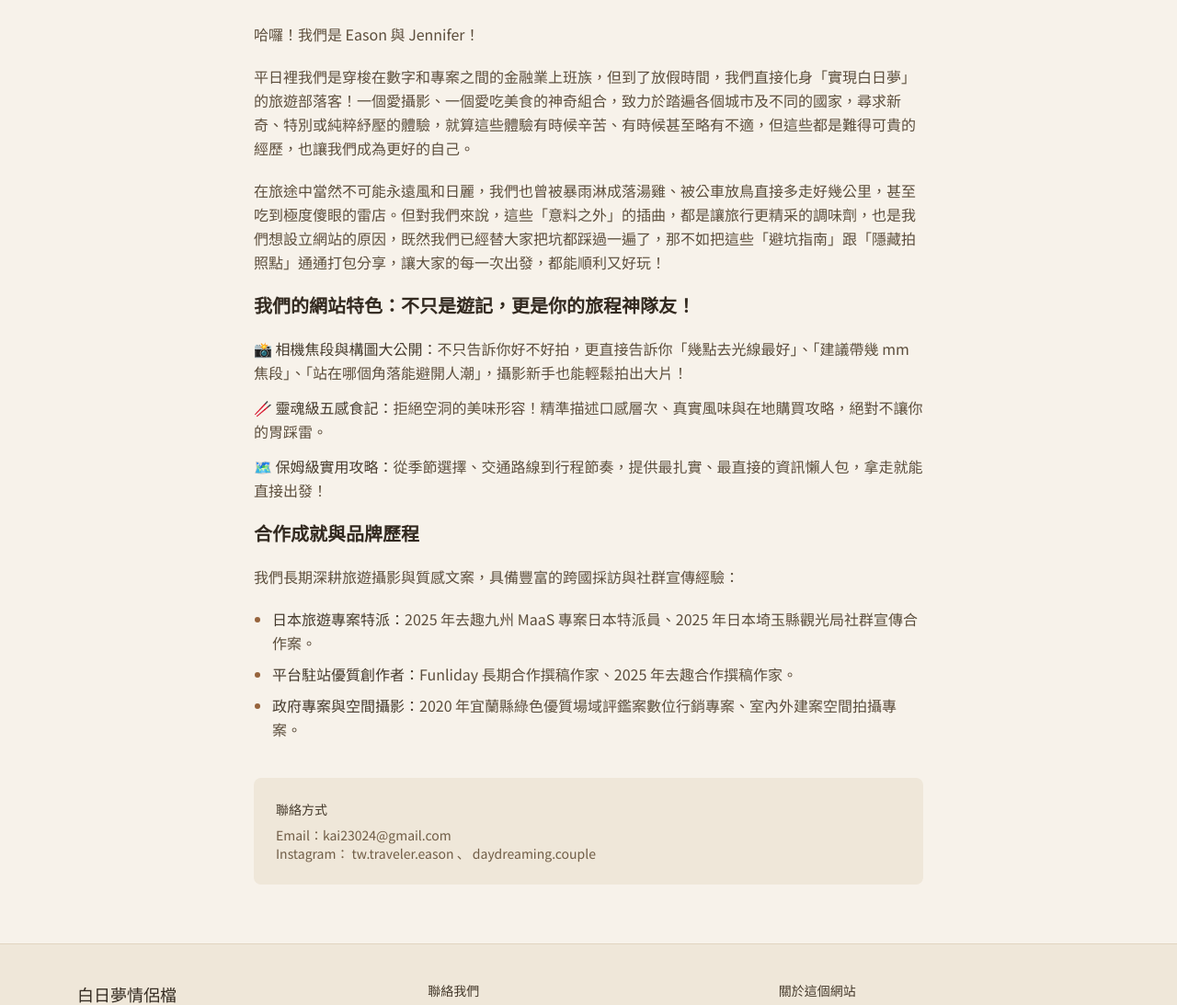
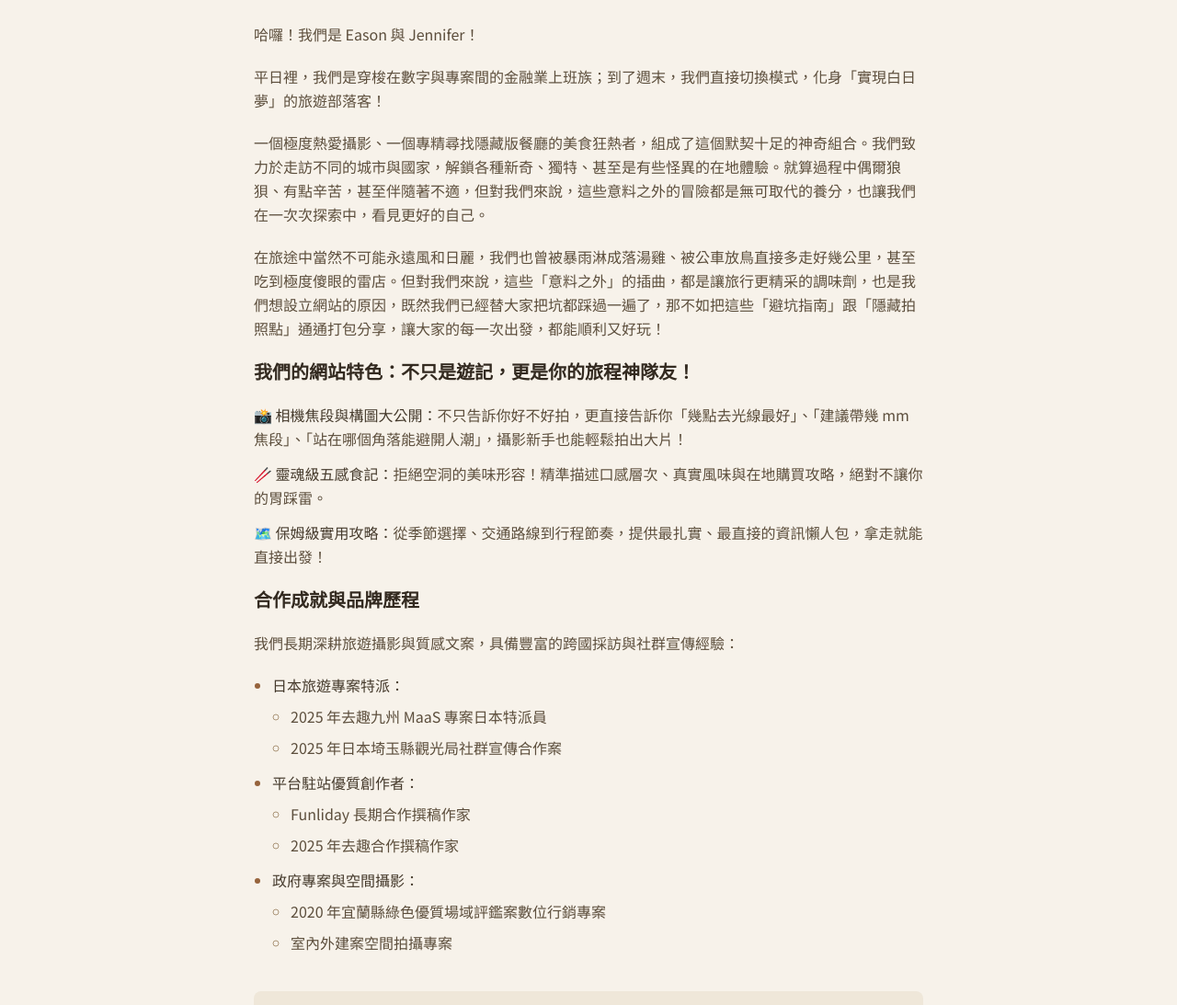
Before and after one commit to kai23024/daydreamingcouple, a Nuxt app: page /about in a window 1280 px wide. Shown: the part 823-1916 px from the top of the page at 92% size. Built offline with nearby package versions, Linux system fonts and the light colour scheme; a web font is replaced by a local one.

Commit message:
關於我們頁面內容更新：重寫自我介紹段落、合作成就改兩層清單
依最新 word 內容調整，合作成就與品牌歷程從單層條列改成分類大項+具體成就的兩層清單，閱讀更清楚。

```diff
--- a/app/pages/about.vue
+++ b/app/pages/about.vue
@@ -16,7 +16,10 @@ useHead({ title: '關於．我們US｜白日夢情侶檔' })
     <div class="mt-8 space-y-5 leading-relaxed text-morandi-700">
       <p>哈囉！我們是 Eason 與 Jennifer！</p>
       <p>
-        平日裡我們是穿梭在數字和專案之間的金融業上班族，但到了放假時間，我們直接化身「實現白日夢」的旅遊部落客！一個愛攝影、一個愛吃美食的神奇組合，致力於踏遍各個城市及不同的國家，尋求新奇、特別或純粹紓壓的體驗，就算這些體驗有時候辛苦、有時候甚至略有不適，但這些都是難得可貴的經歷，也讓我們成為更好的自己。
+        平日裡，我們是穿梭在數字與專案間的金融業上班族；到了週末，我們直接切換模式，化身「實現白日夢」的旅遊部落客！
+      </p>
+      <p>
+        一個極度熱愛攝影、一個專精尋找隱藏版餐廳的美食狂熱者，組成了這個默契十足的神奇組合。我們致力於走訪不同的城市與國家，解鎖各種新奇、獨特、甚至是有些怪異的在地體驗。就算過程中偶爾狼狽、有點辛苦，甚至伴隨著不適，但對我們來說，這些意料之外的冒險都是無可取代的養分，也讓我們在一次次探索中，看見更好的自己。
       </p>
       <p>
         在旅途中當然不可能永遠風和日麗，我們也曾被暴雨淋成落湯雞、被公車放鳥直接多走好幾公里，甚至吃到極度傻眼的雷店。但對我們來說，這些「意料之外」的插曲，都是讓旅行更精采的調味劑，也是我們想設立網站的原因，既然我們已經替大家把坑都踩過一遍了，那不如把這些「避坑指南」跟「隱藏拍照點」通通打包分享，讓大家的每一次出發，都能順利又好玩！
@@ -31,10 +34,28 @@ useHead({ title: '關於．我們US｜白日夢情侶檔' })
 
       <h2 class="mt-8 text-xl font-bold text-morandi-900">合作成就與品牌歷程</h2>
       <p>我們長期深耕旅遊攝影與質感文案，具備豐富的跨國採訪與社群宣傳經驗：</p>
-      <ul class="list-disc space-y-2 pl-5 marker:text-clay-600">
-        <li><strong class="font-medium text-morandi-800">日本旅遊專案特派：</strong>2025 年去趣九州 MaaS 專案日本特派員、2025 年日本埼玉縣觀光局社群宣傳合作案。</li>
-        <li><strong class="font-medium text-morandi-800">平台駐站優質創作者：</strong>Funliday 長期合作撰稿作家、2025 年去趣合作撰稿作家。</li>
-        <li><strong class="font-medium text-morandi-800">政府專案與空間攝影：</strong>2020 年宜蘭縣綠色優質場域評鑑案數位行銷專案、室內外建案空間拍攝專案。</li>
+      <ul class="list-disc space-y-3 pl-5 marker:text-clay-600">
+        <li>
+          <strong class="font-medium text-morandi-800">日本旅遊專案特派：</strong>
+          <ul class="mt-2 list-[circle] space-y-2 pl-5 marker:text-morandi-400">
+            <li>2025 年去趣九州 MaaS 專案日本特派員</li>
+            <li>2025 年日本埼玉縣觀光局社群宣傳合作案</li>
+          </ul>
+        </li>
+        <li>
+          <strong class="font-medium text-morandi-800">平台駐站優質創作者：</strong>
+          <ul class="mt-2 list-[circle] space-y-2 pl-5 marker:text-morandi-400">
+            <li>Funliday 長期合作撰稿作家</li>
+            <li>2025 年去趣合作撰稿作家</li>
+          </ul>
+        </li>
+        <li>
+          <strong class="font-medium text-morandi-800">政府專案與空間攝影：</strong>
+          <ul class="mt-2 list-[circle] space-y-2 pl-5 marker:text-morandi-400">
+            <li>2020 年宜蘭縣綠色優質場域評鑑案數位行銷專案</li>
+            <li>室內外建案空間拍攝專案</li>
+          </ul>
+        </li>
       </ul>
     </div>
 
```
